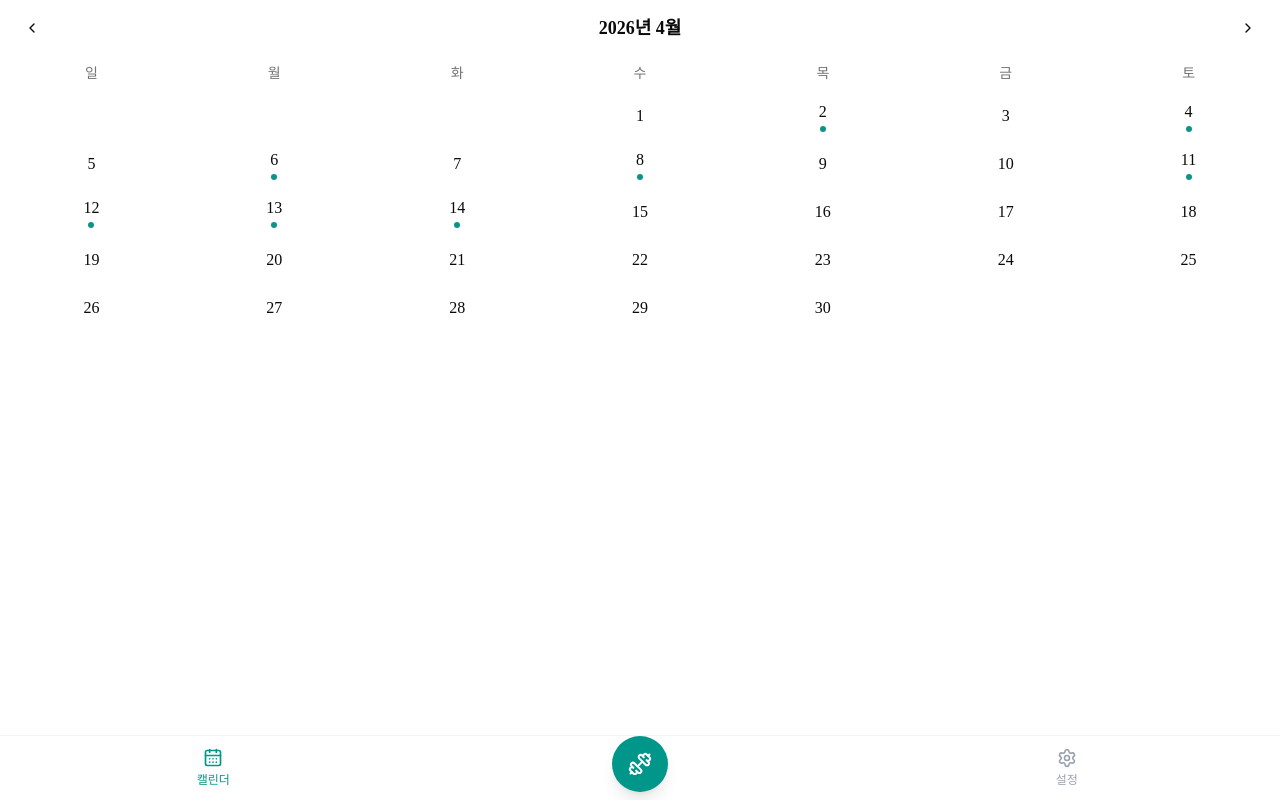
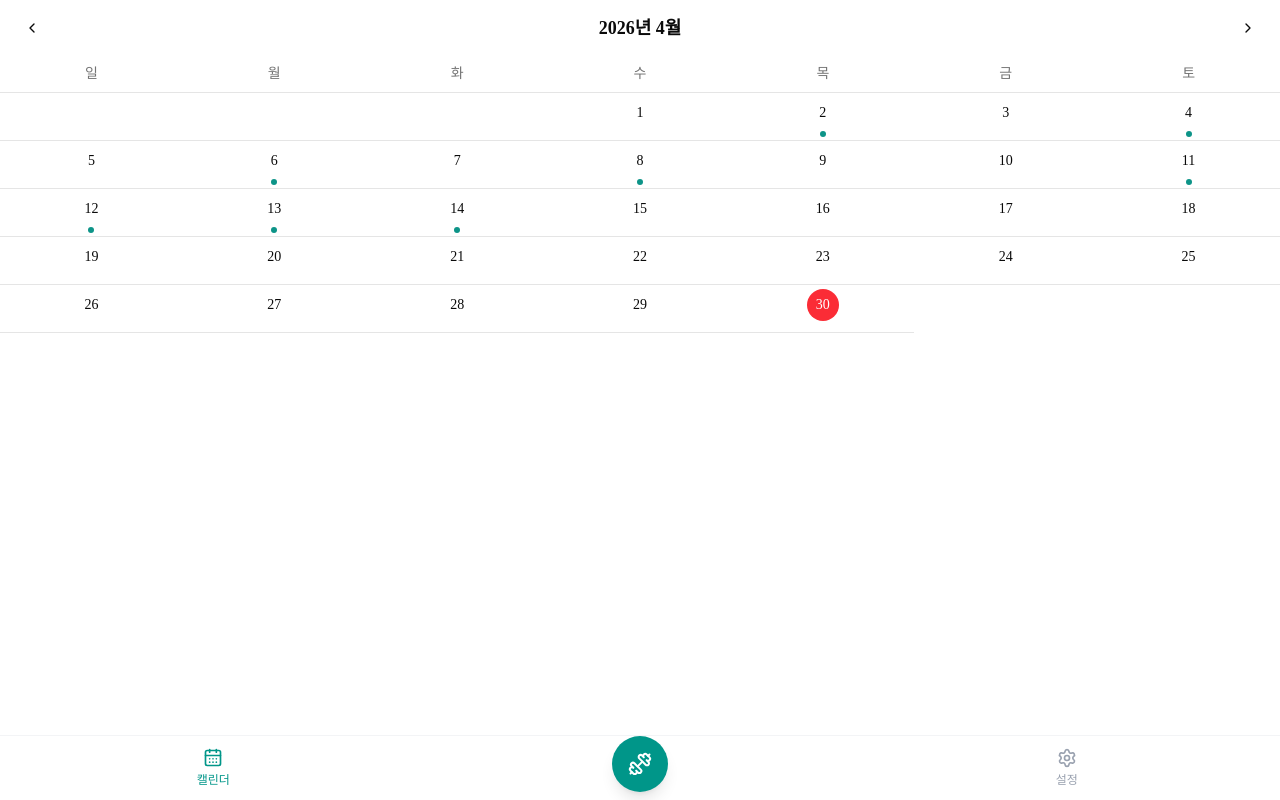
Before and after one commit to bitgedev/snapmove, a Next.js app: page /calendar in a window 1280 px wide. Built offline with nearby package versions, Linux system fonts and the light colour scheme.

Commit message:
feat(calendar): highlight today and selected date with circle indicators

```diff
--- a/src/app/(app)/calendar/page.tsx
+++ b/src/app/(app)/calendar/page.tsx
@@ -9,6 +9,7 @@ export default function CalendarPage() {
     const [currentMonth, setCurrentMonth] = useState(
         () => new Date()
     );
+    const [today] = useState(() => new Date());
     const [selectedDate, setSelectedDate] = useState<Date | null>(null);
 
     const handlePrev = () => {
@@ -28,7 +29,7 @@ export default function CalendarPage() {
     return (
         <main>
             <MonthNav currentMonth={currentMonth} onPrev={handlePrev} onNext={handleNext} />
-            <CalendarGrid currentMonth={currentMonth} workoutDates={workoutDates} selectedDate={selectedDate} onSelectDate={handleSelectDate}/>
+            <CalendarGrid currentMonth={currentMonth} today={today} workoutDates={workoutDates} selectedDate={selectedDate} onSelectDate={handleSelectDate}/>
         </main>
     );
 }
--- a/src/components/calendar/CalendarGrid.tsx
+++ b/src/components/calendar/CalendarGrid.tsx
@@ -1,11 +1,12 @@
 interface CalendarGridProps {
     currentMonth:Date;
+    today:Date;
     workoutDates:Set<string>;
     selectedDate:Date|null;
     onSelectDate:(date:Date)=>void;
 }
 const dayOfTheWeek = ["일","월","화","수","목","금","토"];
-export default function CalendarGrid({currentMonth, workoutDates, selectedDate, onSelectDate}:CalendarGridProps) {
+export default function CalendarGrid({currentMonth, today, workoutDates, selectedDate, onSelectDate}:CalendarGridProps) {
     const year = currentMonth.getFullYear();
     const month = currentMonth.getMonth();
     const firstDayOfWeek = new Date(year, month, 1).getDay()
@@ -18,17 +19,37 @@ export default function CalendarGrid({currentMonth, workoutDates, selectedDate,
         <div className="grid grid-cols-7">
             {dayOfTheWeek.map((day)=> (
                 <div
-                className="text-center text-sm text-muted-foreground font-medium py-2"
+                className="border-b border-border text-center text-sm text-muted-foreground font-medium py-2"
                 key={day}>{day}</div>
             ))}
             {cells.map((cell, index) => {
-                if(cell===null) return <div key={index}></div>;
+                if(cell===null) return <div className="border-b border-border" key={index}></div>;
                 const dateStr=`${year}-${String(month+1).padStart(2,"0")}-${String(cell).padStart(2,"0")}`;
                 const hasWorkout = workoutDates.has(dateStr);
-                return (<div key={index} className="flex flex-col items-center h-12 justify-center">
-                    {cell}
-                    {hasWorkout && <div className="w-1.5 h-1.5 rounded-full bg-[#0D9488] mx-auto mt-0.5"></div>}
-                </div>);
+                //선택날짜
+                const isSelected = selectedDate?.getFullYear()===year
+                && selectedDate?.getMonth()===month
+                && selectedDate?.getDate()===cell;
+                //오늘날짜
+                const isToday = today.getFullYear()===year
+                && today.getMonth()===month
+                && today.getDate()===cell;
+                const circleClass = isToday
+                    ? "bg-red-500 text-white"
+                    : isSelected
+                    ? "bg-brand-button text-white font-semibold"
+                    : "";
+                return (
+                    <div key={index}
+                        className="border-b border-border flex flex-col items-center h-12 justify-center cursor-pointer"
+                        onClick={() => onSelectDate(new Date(year, month, cell))}
+                    >
+                        <div className={`w-8 h-8 flex items-center justify-center rounded-full text-sm ${circleClass}`}>
+                        {cell}
+                        </div>
+                        <div className={`w-1.5 h-1.5 rounded-full bg-brand-button mx-auto mt-0.5 ${hasWorkout ? "" : "invisible"}`}></div>
+                    </div>
+                );
             })}
         </div>
     );
```
